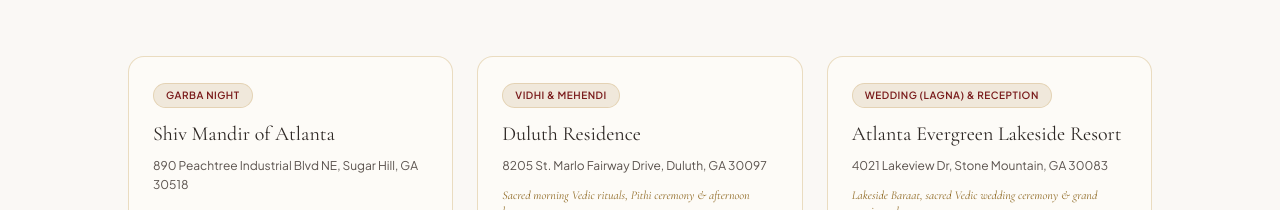
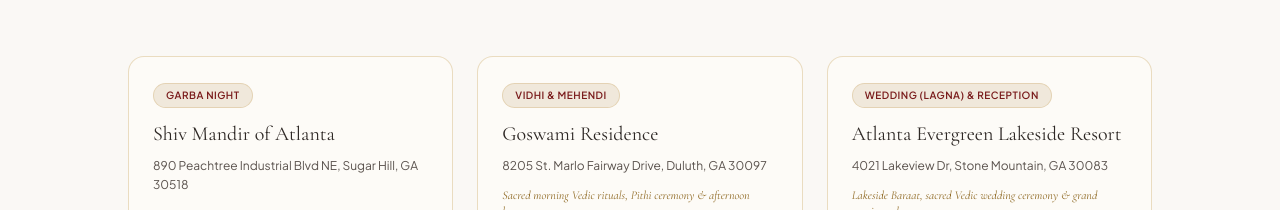
Before and after one commit to ishaan-goswami/Neevedita-and-Shreyas, a React (Vite) app: page / in a window 1280 px wide. Shown: the part 1760-1970 px from the top of the page. Built offline with nearby package versions, Linux system fonts and the light colour scheme.

Commit message:
chore: rename Duluth Residence to Goswami Residence

```diff
--- a/src/weddingConfig.ts
+++ b/src/weddingConfig.ts
@@ -100,7 +100,7 @@
     },
     {
       role: "Vidhi & Mehendi",
-      name: "Duluth Residence",
+      name: "Goswami Residence",
       address: "8205 St. Marlo Fairway Drive, Duluth, GA 30097",
       googleMapsUrl: "https://maps.google.com/?q=8205+St.+Marlo+Fairway+Drive,+Duluth,+GA+30097",
       note: "Sacred morning Vedic rituals, Pithi ceremony & afternoon henna."
@@ -130,7 +130,7 @@
       date: "Friday, May 28, 2027",
       time: "1:00 PM – 4:30 PM",
       muhuratNote: "Henna stations open at 1:15 PM",
-      venueName: "Duluth Residence",
+      venueName: "Goswami Residence",
       hallName: "Outdoor Garden Terrace & Lawns",
       cityState: "Duluth, GA",
       address: "8205 St. Marlo Fairway Drive, Duluth, GA 30097",
@@ -180,7 +180,7 @@
       date: "Saturday, May 29, 2027",
       time: "9:30 AM – 1:30 PM",
       muhuratNote: "Puja begins promptly at 9:45 AM",
-      venueName: "Duluth Residence",
+      venueName: "Goswami Residence",
       hallName: "The Sacred Mandap Pavilion",
       cityState: "Duluth, GA",
       address: "8205 St. Marlo Fairway Drive, Duluth, GA 30097",
```
